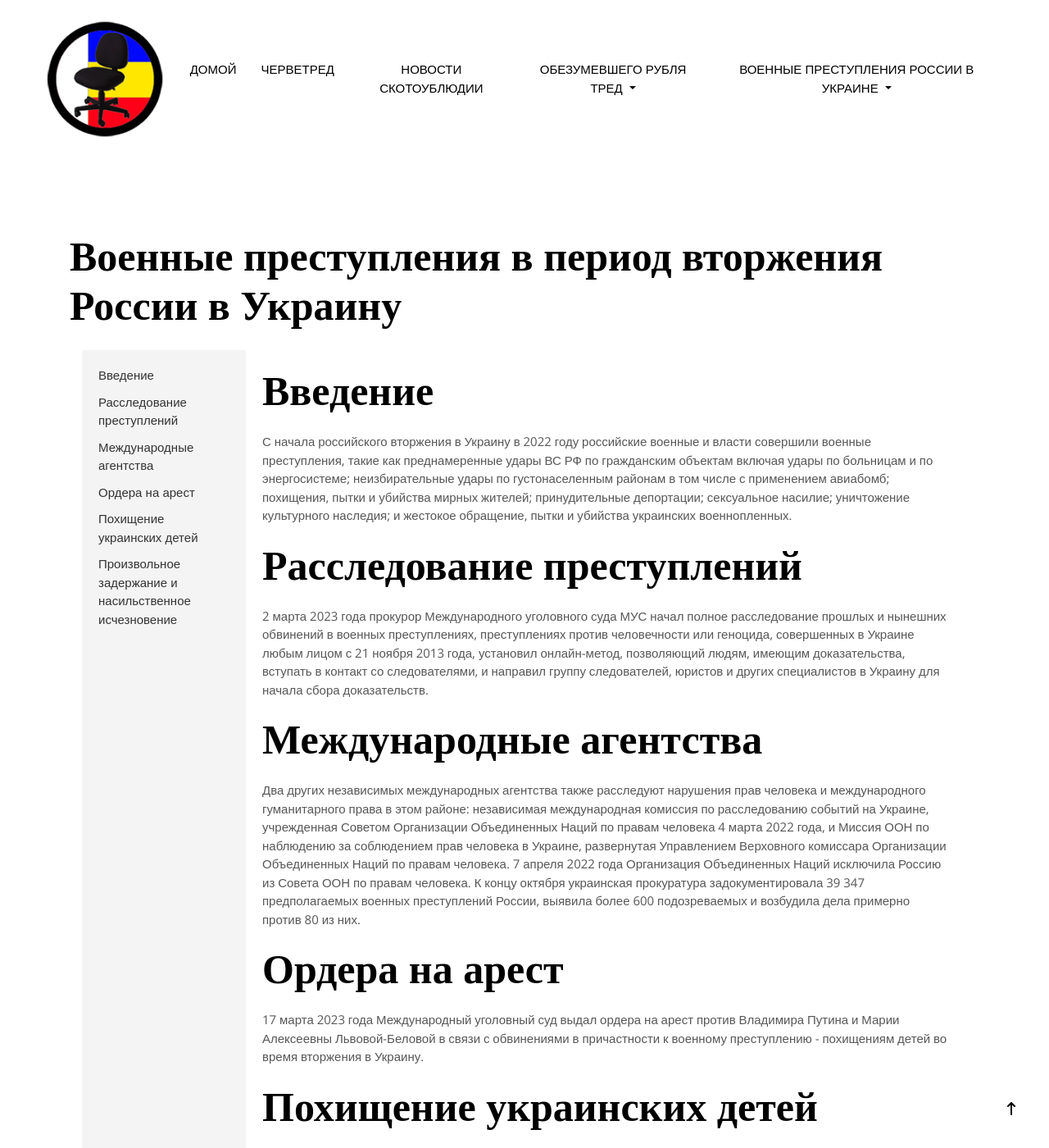
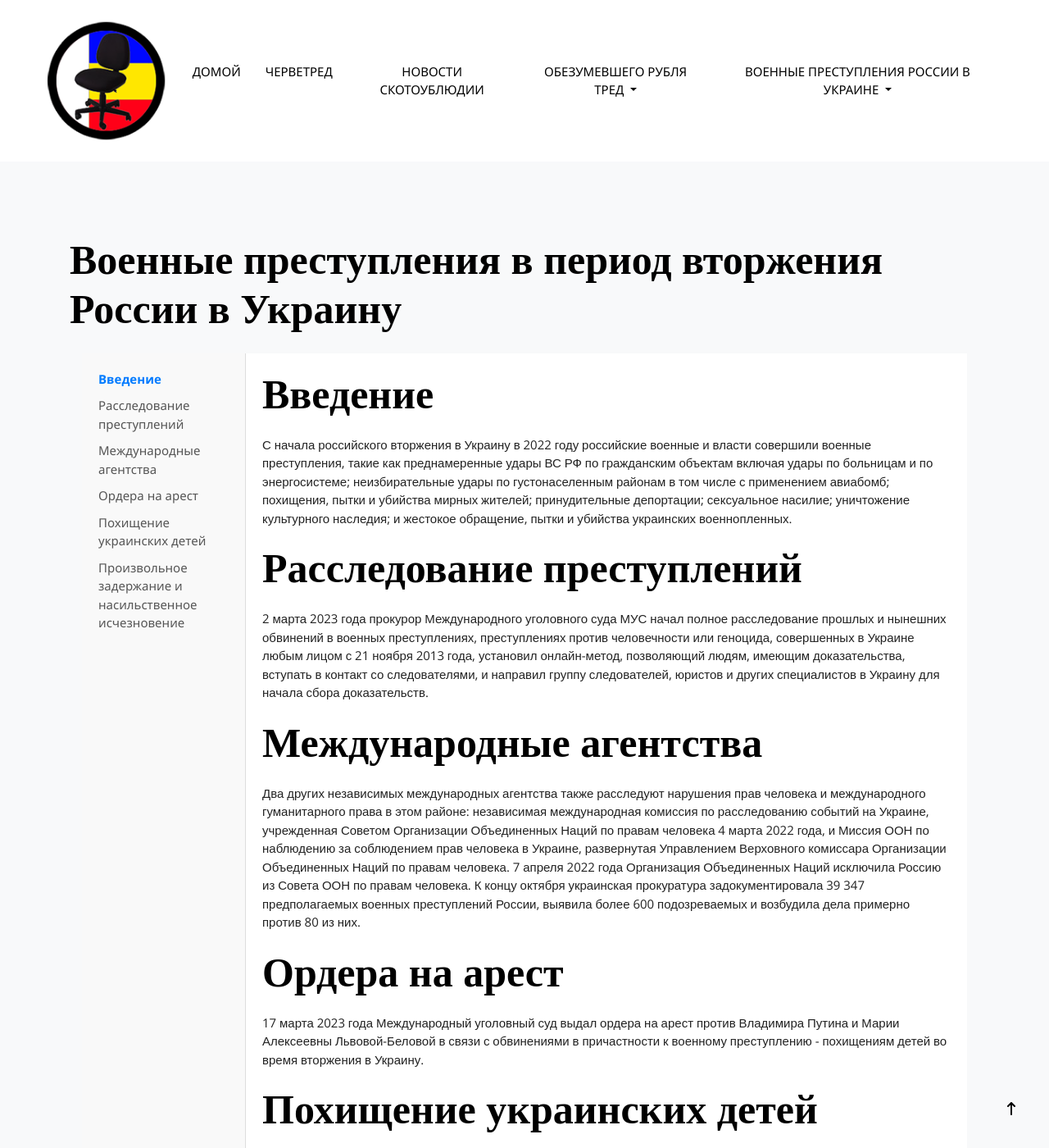
Before and after one commit to chervetred/chervetred.github.io, a Jekyll site: the page built from _pages/test.html, in a window 1280 px wide and 1400 px high. Shown: the whole window at 82% size. Built offline with Jekyll 4.4.1, drawn with Linux system fonts in a browser that asks for light colours; some web fonts are replaced; a script that is not in the unit is left out; comment, search, counter and statistics services are not loaded.

Commit message:
Update test.html

```diff
--- a/_pages/test.html
+++ b/_pages/test.html
@@ -13,7 +13,9 @@
 <style>
 body {
     margin: 0;
-    font-family: Arial, sans-serif;
+    font-family: "Segoe UI", Tahoma, Geneva, Verdana, sans-serif;
+    background-color: #f8f9fa;
+    color: #222;
 }
 
 .container {
@@ -23,10 +25,11 @@
 
 .sidebar {
     position: sticky;
-    top: 20px; /* Расстояние от верхней границы контейнера */
+    top: 20px;
     width: 200px;
     padding: 20px;
-    background-color: #f4f4f4;
+    background-color: #f9f9f9;
+    border-right: 1px solid #ddd;
 }
 
 .sidebar ul {
@@ -40,21 +43,26 @@
 
 .sidebar ul li a {
     text-decoration: none;
-    color: #333;
+    color: #555;
 }
 
 .content {
     flex: 1;
     padding: 20px;
-    overflow-y: auto; /* Добавляет вертикальную прокрутку, если контент выходит за пределы */
-    background-color: #fff; /* Цвет фона контента */
+    overflow-y: auto;
+    background-color: #fff;
+}
+
+.sidebar ul li.active a {
+    color: #007bff;
+    font-weight: bold;
 }
 </style>
 </head>
 <body>
 
 <div class="container">
-    <div class="sidebar">
+    <div class="sidebar" id="sidebar">
         <ul>
             <li><a href="#category1">Введение</a></li>
             <li><a href="#category2">Расследование преступлений</a></li>
```
Also changed, not shown: other parts of _pages/test.html (+25 -0 lines).
